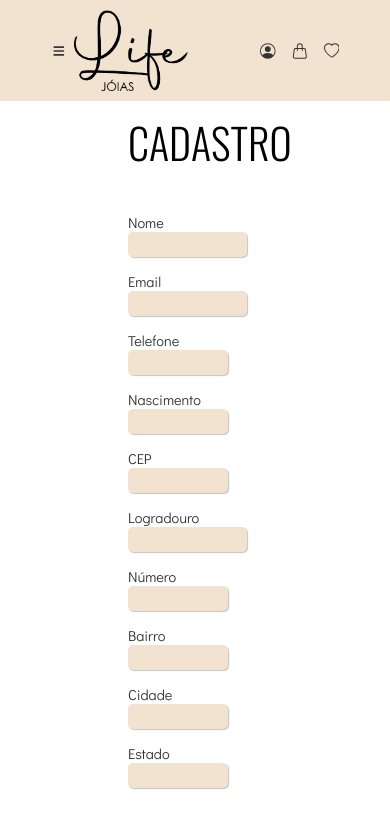
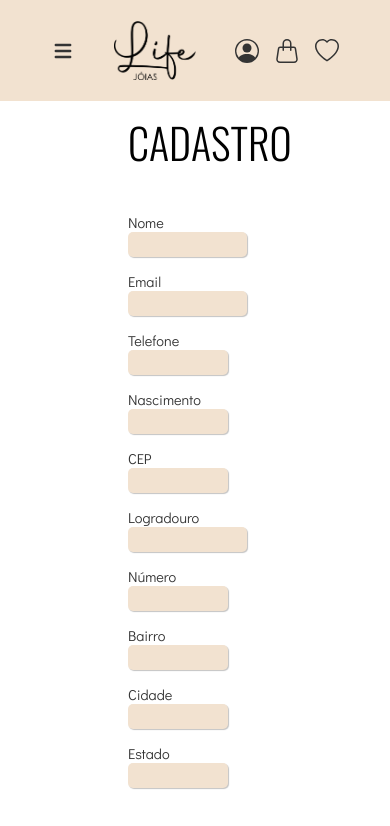
Before and after one commit to PedroGiacomin/life-joias, a React (Create React App) app: page /cadastro in a window 390 px wide. Shown: the top 826 px of the page. Built offline with nearby package versions, Linux system fonts and the light colour scheme.

Commit message:
Navbar pronta pra mobile

```diff
--- a/src/pages/Menu/Menu.css
+++ b/src/pages/Menu/Menu.css
@@ -2,6 +2,7 @@
   display: flex;
   flex-direction: row;
   align-items: center;
+  justify-content: space-between;
   height: 12vh;
   background-color: #F2E2D0;
   padding-left: 11%;
@@ -9,18 +10,13 @@
 }
 
 .logo{
-  max-height: 80%;
+  max-height: 7vh;
 }
 
 .icone{
   color: #343434;
-  width: 4vw;
-  margin: inherit;
 }
 
-.iconContainer{
-  margin-left: auto;
-}
 
 .linknavbar{
   display: flex;
--- a/src/pages/Menu/Menu.js
+++ b/src/pages/Menu/Menu.js
@@ -26,13 +26,9 @@ function Menu(){
     handleClick(pathName);
   }
 
-
-  return(
-    <>
-      <header className="cabecalho">
-
-        {/* Drawer no lugar da navbar para tela pequena */}
-        <SwipeableDrawer
+  function drawer(){
+    return(
+      <SwipeableDrawer
           className="drawer"
           open={drawerIsOpen}
           onClose={() => setDrawerIsOpen(false)}
@@ -66,6 +62,16 @@ function Menu(){
 
           </List>
         </SwipeableDrawer>
+    )
+  }
+
+
+  return(
+    <>
+      <header className="cabecalho">
+
+        {/* Drawer no lugar da navbar para tela pequena */}
+        {drawer()}
 
         {/** Botao da drawer que so aparece em tela pequena */}
         <div className="drawerButton">
```
